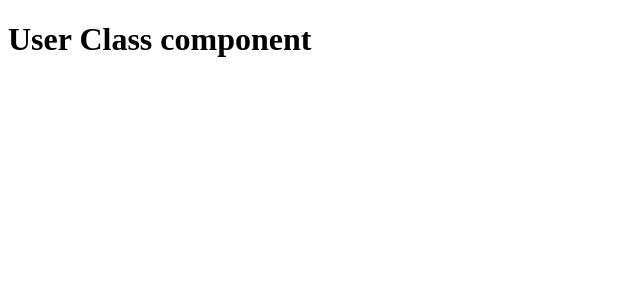
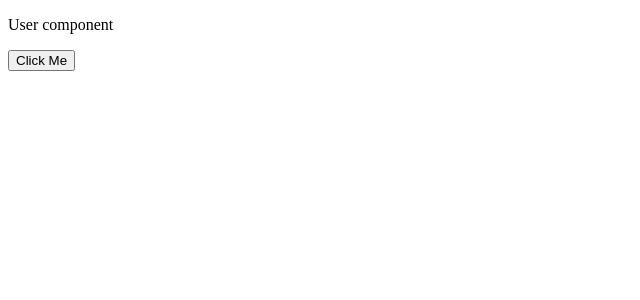
Before and after one commit to maggipawar/Reactjs_tutorial, a React (Create React App) app: page / in a window 1280 px wide. Shown: the top 300 px of the page, without its empty margins (0-640 px from the left). Built offline with nearby package versions, Linux system fonts and the light colour scheme.

Commit message:
Event with functional component Example

```diff
--- a/src/App.js
+++ b/src/App.js
@@ -1,4 +1,4 @@
-import logo from "./logo.svg";
+// import logo from "./logo.svg";
 // import "./App.css";
 import {User} from './User';
 
--- a/src/User.js
+++ b/src/User.js
@@ -1,9 +1,13 @@
-import { Component } from "react";
-
-export class User extends Component{
-    render(){
-        return(
-            <h1>User Class component</h1>  // JSX element
-        )
+export function User(){
+    let data = 'Ganesh';
+    function apple(){
+        data = 'Pawar';
+        alert(data);
     }
+    return(
+        <div>
+            <p>User component</p>
+            <button onClick={apple}>Click Me</button>
+        </div>
+    )
 }
```
